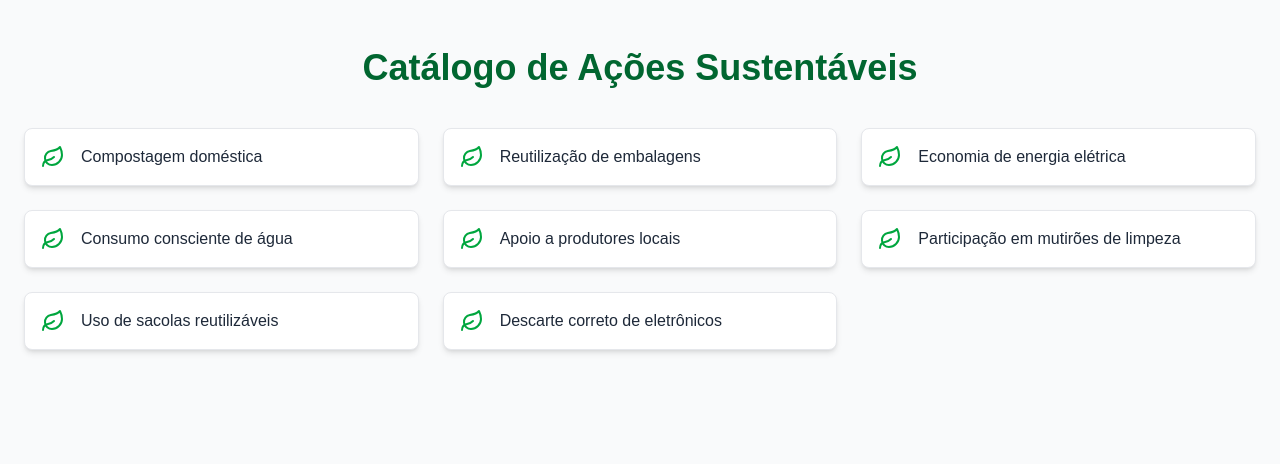
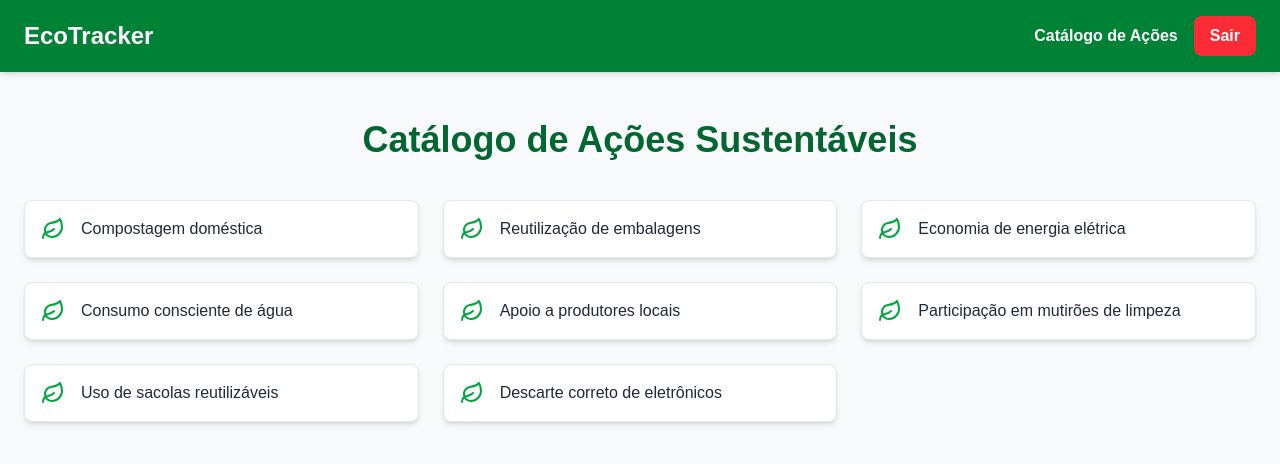
Before and after one commit to Gusttavooll/Projeto_M5, a Next.js app in the folder frontend/: page /catalogo in a window 1280 px wide. Shown: the top 464 px of the page. Built offline with nearby package versions, Linux system fonts and the light colour scheme.

Commit message:
✨ add header to catalog page

```diff
--- a/frontend/src/componentes/catalogo.tsx
+++ b/frontend/src/componentes/catalogo.tsx
@@ -32,6 +32,18 @@ const AcaoCard: React.FC<{ acao: AcaoSustentavel }> = ({ acao }) => {
 const Catalogo: React.FC = () => {
   return (
     <div className="bg-gray-50 min-h-screen">
+      {/* Cabeçalho */}
+      <header className="bg-green-700 text-white shadow-md">
+        <nav className="container mx-auto px-6 py-4 flex justify-between items-center">
+          <h1 className="text-2xl font-bold">EcoTracker</h1>
+          <div className="flex items-center space-x-4">
+            <a href="#" className="font-bold hover:underline">Catálogo de Ações</a>
+            <button className="bg-red-500 hover:bg-red-600 text-white font-bold py-2 px-4 rounded-lg transition-colors duration-300">
+              Sair
+            </button>
+          </div>
+        </nav>
+      </header>
 
       {/* Conteúdo Principal */}
       <main className="container mx-auto px-6 py-12">
```
